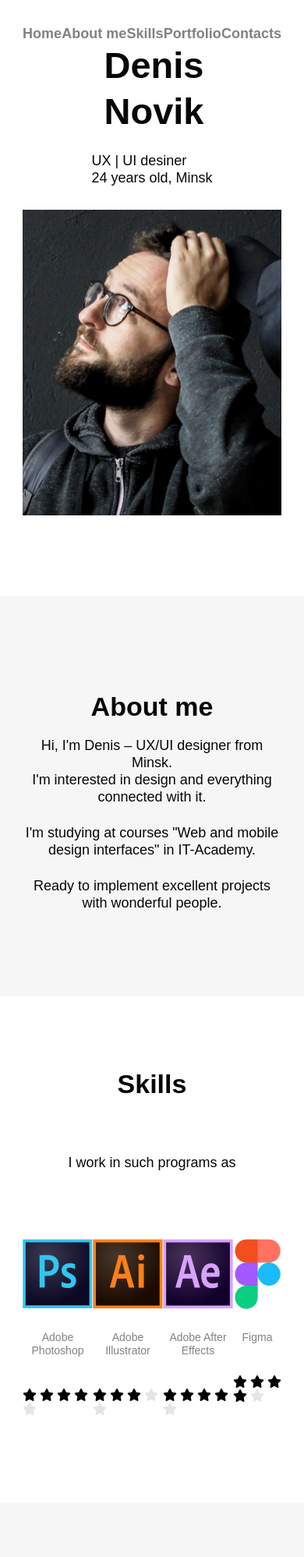
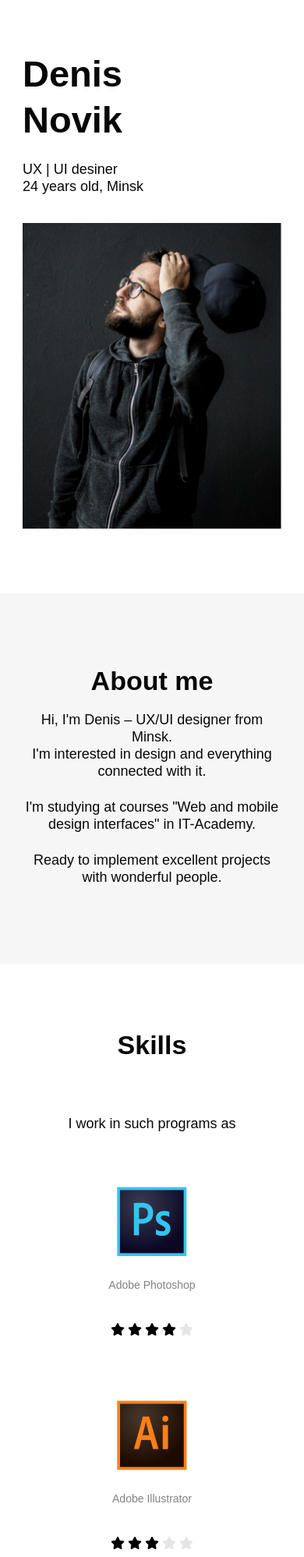
Before and after one commit to breadwheathead/snatch_0, a plain HTML site: page index.html in a window 390 px wide. Shown: the top 1997 px of the page at 78% size. Drawn offline with Linux system fonts and the light colour scheme.

Commit message:
fix class priority

```diff
--- a/css/style.scss
+++ b/css/style.scss
@@ -82,6 +82,7 @@ body {
 
     display: flex;
     flex-direction: column;
+}
 
 // HEADER
 .header {
@@ -158,6 +159,7 @@ body {
 // CONTENT
 .content {
     flex: 1 1 auto;
+}
 
 .about_me {
     align-items: center;
@@ -180,15 +182,16 @@ body {
     padding-top: 91px;
     padding-bottom: 110px;
 
-            .skills_heading {
+    &__heading {
         margin-bottom: 69px;
     }
 
-            .skills_list {
+    &__list {
         display: flex;
         justify-content: space-between;
         align-self: normal;
         margin-top: 87px;
+    }
 
     .skill {
         display: flex;
@@ -204,7 +207,6 @@ body {
 
             .fa-gray {
                 color: #e5e5e5;
-                        }
             }
         }
     }
@@ -230,7 +232,6 @@ body {
 
         &__text {
             text-decoration-line: underline;
-                }
         }
     }
 }
@@ -273,7 +274,6 @@ body {
         max-width: 243px;
     }
 }
-}
 
 // MEDIA PHONE 667px
 
@@ -282,13 +282,14 @@ body {
         padding: 0 29px;
     }
 
+    // HEADER
+    .header {
+        padding-top: 65px;
+        margin-bottom: 83px;
+
         .nav {
             display: none;
         }
-
-    .header {
-        padding-top: 65px;
-        margin-bottom: 83px;
 
         &__line {
             display: none;
@@ -316,7 +317,30 @@ body {
 
         &__photo {
             background-image: url(../img/denis_novik_mini.jpg);
-            background-size: contain;
+            background-size: 100%;
+            background-position: center top;
         }
     }
+
+    // CONTENT
+    .about_me {
+        padding-top: 91px;
+        padding-bottom: 76px;
     }
+
+    .skills {
+        padding-top: 83px;
+        padding-bottom: 17px;
+
+        &__list {
+            justify-content: start;
+            flex-direction: column;
+            align-self: center;
+            margin-top: 70px;
+        }
+    }
+
+    .skill {
+        margin-bottom: 81px;
+    }
+}
--- a/index.html
+++ b/index.html
@@ -61,9 +61,9 @@
             <!-- SECTION SKILLS -->
             <section class="skills">
                 <div class="container flex_column">
-                    <h2 class="skills_heading bold_text">Skills</h2>
+                    <h2 class="skills__heading bold_text">Skills</h2>
                     <p class="text">I work in such programs as</p>
-                    <div class="skills_list">
+                    <div class="skills__list">
                         <div class="skill">
                             <img src="img/ps.png" alt="ps" class="skill_img">
                             <p class="gray_text text">Adobe Photoshop</p>
```
Also changed, not shown: css/style.css, 1 other file. Lines whose indentation alone changed are shown as unchanged.
